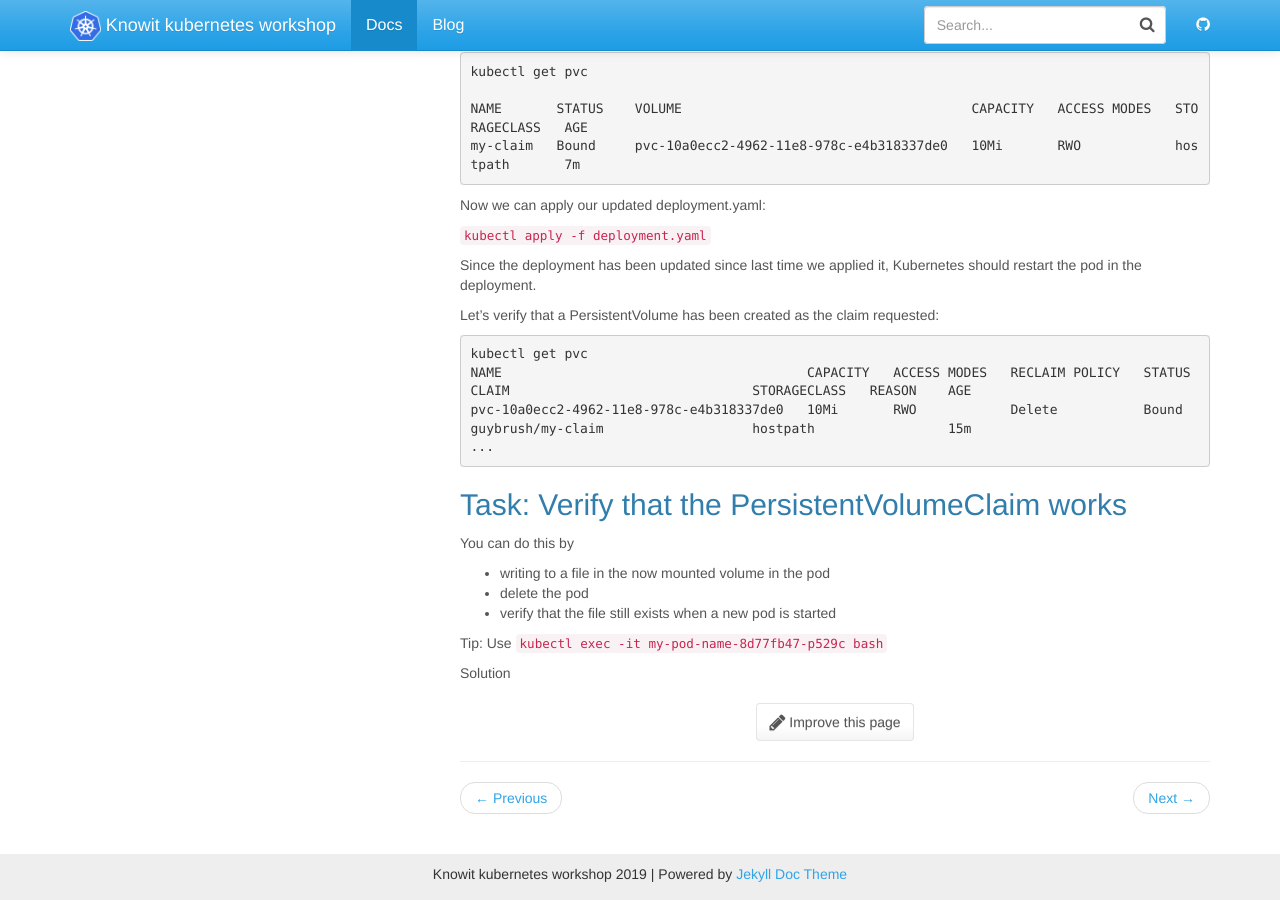
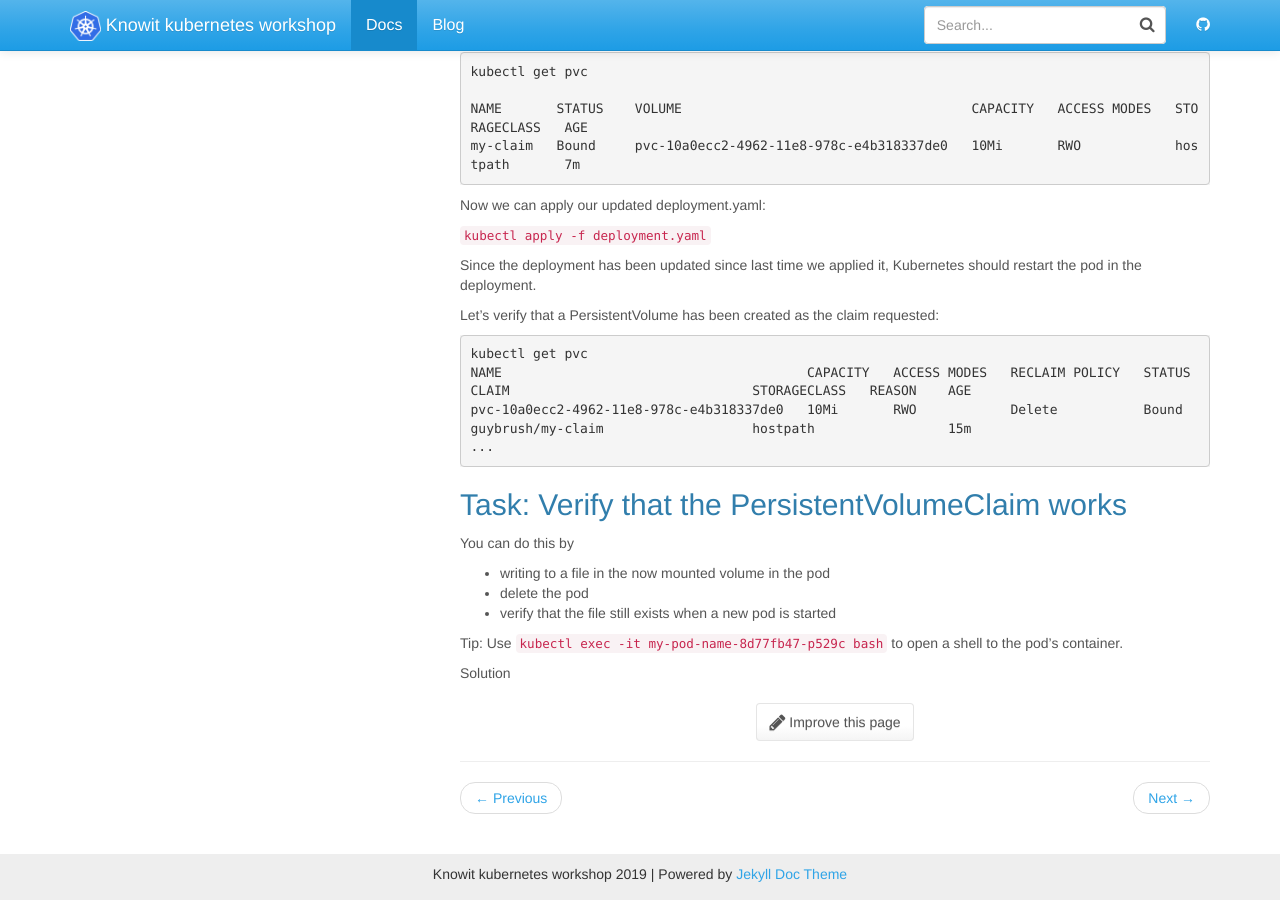
Before and after one commit to knowit/kubernetes-workshop, a Jekyll site: the page built from docs/_docs/workshop/persistentvolumeclaim.md, in a window 1280 px wide and 900 px high, scrolled down 1328 px. Built offline with Jekyll 4.4.1, drawn with Linux system fonts in a browser that asks for light colours.

Commit message:
Update persistentvolumeclaim.md

```diff
--- a/docs/_docs/workshop/persistentvolumeclaim.md
+++ b/docs/_docs/workshop/persistentvolumeclaim.md
@@ -111,7 +111,7 @@
 * delete the pod
 * verify that the file still exists when a new pod is started
 
-Tip: Use `kubectl exec -it my-pod-name-8d77fb47-p529c bash`
+Tip: Use `kubectl exec -it my-pod-name-8d77fb47-p529c bash` to open a shell to the pod's container.
 
 <details>
   <summary>Solution</summary>
```
Also changed, not shown: other parts of docs/_docs/workshop/persistentvolumeclaim.md (+1 -1 lines).
